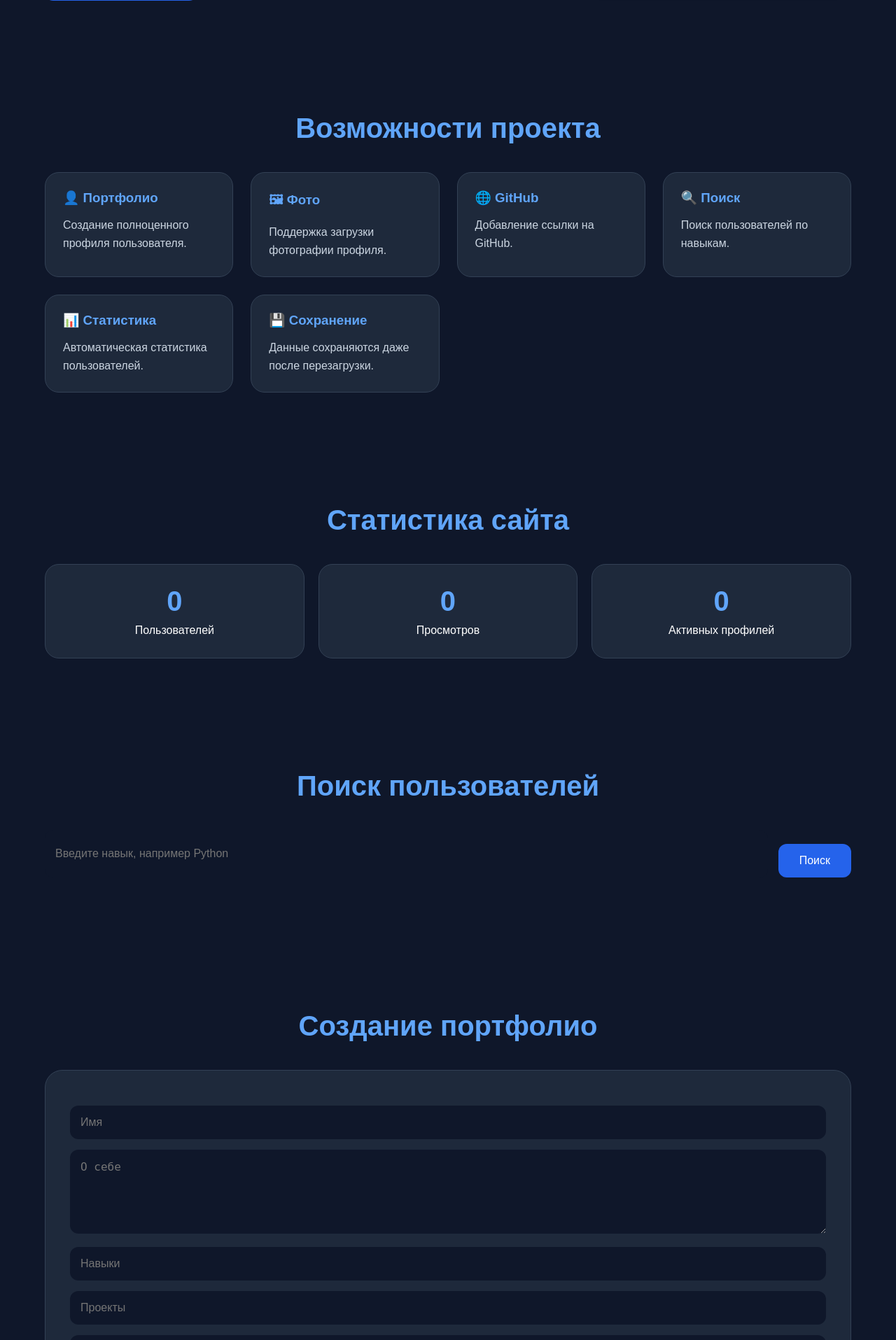
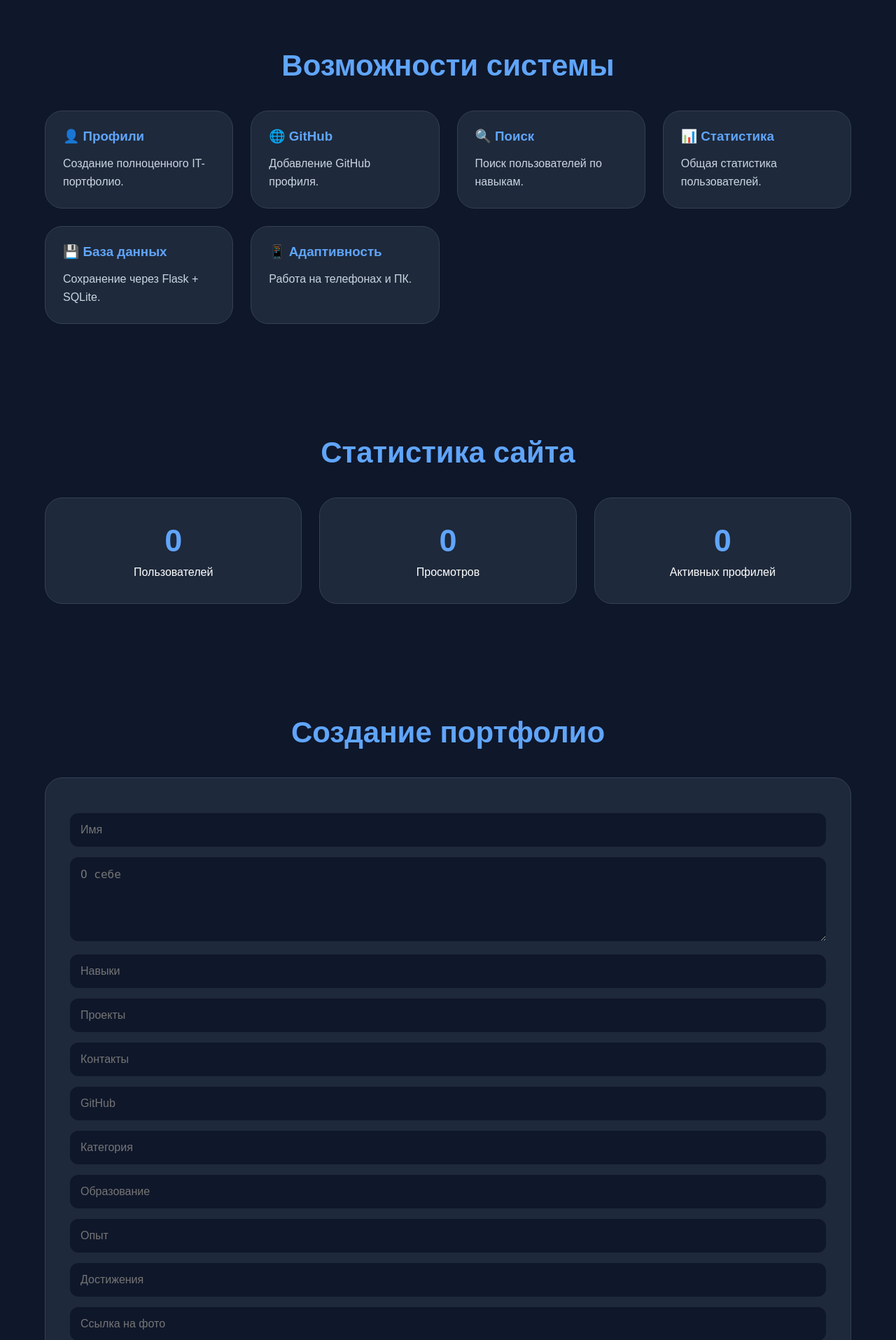
Before and after one commit to Doublewokk/portfolio-system, a Flask app: page / in a window 1280 px wide. Shown: the part 525-2440 px from the top of the page at 70% size. Run offline with Flask 3, Linux system fonts and the light colour scheme; data that the repository does not hold is empty.

Commit message:
Update index.html

```diff
--- a/templates/index.html
+++ b/templates/index.html
@@ -108,27 +113,28 @@ section{
 .section-title{
     text-align:center;
     margin-bottom:40px;
-    font-size:40px;
     color:#60a5fa;
+    font-size:42px;
 }
 
 .cards{
     display:grid;
-    grid-template-columns:repeat(auto-fit,minmax(260px,1fr));
+    grid-template-columns:
+    repeat(auto-fit,minmax(260px,1fr));
     gap:25px;
 }
 
 .card{
     background:#1e293b;
     border:1px solid #334155;
-    border-radius:20px;
+    border-radius:25px;
     padding:25px;
     transition:0.3s;
 }
 
 .card:hover{
-    transform:translateY(-8px);
-    box-shadow:0 0 20px rgba(96,165,250,0.3);
+    transform:translateY(-7px);
+    box-shadow:0 0 25px rgba(96,165,250,0.2);
 }
 
 .card h3{
@@ -143,29 +149,30 @@ section{
 
 .stats{
     display:grid;
-    grid-template-columns:repeat(auto-fit,minmax(220px,1fr));
-    gap:20px;
+    grid-template-columns:
+    repeat(auto-fit,minmax(220px,1fr));
+    gap:25px;
 }
 
 .stat-box{
     background:#1e293b;
-    padding:30px;
-    border-radius:20px;
+    border-radius:25px;
+    padding:35px;
     text-align:center;
     border:1px solid #334155;
 }
 
 .stat-box h2{
+    font-size:45px;
     color:#60a5fa;
-    font-size:40px;
     margin-bottom:10px;
 }
 
 form{
     background:#1e293b;
-    border:1px solid #334155;
     padding:35px;
     border-radius:25px;
+    border:1px solid #334155;
 }
 
 input,
@@ -181,97 +188,118 @@ textarea{
 }
 
 textarea{
+    min-height:120px;
     resize:vertical;
-    min-height:120px;
 }
 
 button{
     margin-top:20px;
+    padding:15px 30px;
     background:#2563eb;
     border:none;
-    padding:15px 30px;
     border-radius:12px;
     color:white;
     cursor:pointer;
     transition:0.3s;
-    font-size:16px;
 }
 
 button:hover{
     background:#1d4ed8;
 }
 
-.profile-card{
-    background:#1e293b;
-    border:1px solid #334155;
-    border-radius:25px;
-    padding:30px;
-    margin-top:40px;
+#searchResults{
+    display:grid;
+    grid-template-columns:
+    repeat(auto-fit,minmax(300px,1fr));
+    gap:20px;
+    margin-top:30px;
 }
 
-.profile-card img{
-    width:180px;
-    height:180px;
+.user-card{
+    background:#1e293b;
+    padding:25px;
+    border-radius:25px;
+    border:1px solid #334155;
+}
+
+.user-card img{
+    width:120px;
+    height:120px;
     border-radius:50%;
     object-fit:cover;
     margin-bottom:20px;
 }
 
-.profile-card h2{
+.user-card h2{
     color:#60a5fa;
-    margin-bottom:20px;
+    margin-bottom:15px;
 }
 
-.profile-card p{
-    margin:10px 0;
+.user-card p{
+    margin:8px 0;
     color:#cbd5e1;
 }
 
 .search-box{
     display:flex;
     gap:15px;
-    margin-bottom:30px;
-}
-
-.search-box input{
-    margin-top:0;
-}
-
-#searchResults{
-    display:grid;
-    grid-template-columns:repeat(auto-fit,minmax(300px,1fr));
-    gap:20px;
-}
-
-.search-user{
-    background:#1e293b;
-    padding:20px;
-    border-radius:20px;
-    border:1px solid #334155;
 }
 
 footer{
+    background:#111827;
     margin-top:60px;
-    background:#111827;
     padding:30px;
     text-align:center;
     color:#94a3b8;
 }
 
+@media(max-width:900px){
+
+.hero{
+    flex-direction:column;
+    text-align:center;
+}
+
+.hero-text h2{
+    font-size:45px;
+}
+
+.hero img{
+    width:280px;
+}
+
+}
+
 </style>
+
 </head>
 
 <body>
 
 <header>
 
-<h1>Portfolio System</h1>
+<h1>
+Portfolio System
+</h1>
 
 <nav>
-    <a onclick="scrollToSection('home')">Главная</a>
-    <a onclick="scrollToSection('portfolio')">Портфолио</a>
-    <a onclick="scrollToSection('statistics')">Статистика</a>
-    <a onclick="scrollToSection('contactsSection')">Контакты</a>
+
+<a onclick="scrollToSection('home')">
+Главная
+</a>
+
+<a onclick="scrollToSection('portfolio')">
+Портфолио
+</a>
+
+<a onclick="scrollToSection('statistics')">
+Статистика
+</a>
+
+<a onclick="scrollToSection('search')">
+Поиск
+</a>
+
 </nav>
 
 </header>
@@ -284,22 +312,31 @@ footer{
 
 <div class="hero-text">
 
-<h2>Ultimate Portfolio System</h2>
+<h2>
+Ultimate Portfolio System
+</h2>
 
 <p>
-Полноценная система цифровых портфолио
-для школьников, студентов и IT-разработчиков.
+Современная платформа для создания
+цифрового IT-портфолио.
 </p>
 
 <p>
-Проект поддерживает создание профилей,
-поиск пользователей, сохранение данных,
-статистику и загрузку фотографий.
+Система поддерживает:
+создание профилей,
+общую статистику,
+поиск пользователей,
+GitHub,
+фото профиля
+и сохранение данных.
 </p>
 
-<a class="button" onclick="scrollToSection('portfolio')">
+<div class="button"
+onclick="scrollToSection('portfolio')">
+
 Создать портфолио
-</a>
+
+</div>
 
 </div>
 
@@ -312,25 +349,355 @@ footer{
 <section>
 
 <h2 class="section-title">
-Возможности проекта
+Возможности системы
 </h2>
 
 <div class="cards">
 
 <div class="card">
-<h3>👤 Портфолио</h3>
-<p>Создание полноценного профиля пользователя.</p>
-</div>
-
-<div class="card">
-<h3>🖼 Фото</h3>
-<p>Поддержка загрузки фотографии профиля.</p>
+<h3>👤 Профили</h3>
+<p>
+Создание полноценного IT-портфолио.
+</p>
 </div>
 
 <div class="card">
 <h3>🌐 GitHub</h3>
-<p>Добавление ссылки на GitHub.</p>
+<p>
+Добавление GitHub профиля.
+</p>
 </div>
+
+<div class="card">
+<h3>🔍 Поиск</h3>
+<p>
+Поиск пользователей по навыкам.
+</p>
+</div>
+
+<div class="card">
+<h3>📊 Статистика</h3>
+<p>
+Общая статистика пользователей.
+</p>
+</div>
+
+<div class="card">
+<h3>💾 База данных</h3>
+<p>
+Сохранение через Flask + SQLite.
+</p>
+</div>
+
+<div class="card">
+<h3>📱 Адаптивность</h3>
+<p>
+Работа на телефонах и ПК.
+</p>
+</div>
+
+</div>
+
+</section>
+
+<section id="statistics">
+
+<h2 class="section-title">
+Статистика сайта
+</h2>
+
+<div class="stats">
+
+<div class="stat-box">
+<h2 id="usersCount">0</h2>
+<p>Пользователей</p>
+</div>
+
+<div class="stat-box">
+<h2 id="viewsCount">0</h2>
+<p>Просмотров</p>
+</div>
+
+<div class="stat-box">
+<h2 id="activeCount">0</h2>
+<p>Активных профилей</p>
+</div>
+
+</div>
+
+</section>
+
+<section id="portfolio">
+
+<h2 class="section-title">
+Создание портфолио
+</h2>
+
+<form>
+
+<input type="text"
+id="name"
+placeholder="Имя">
+
+<textarea
+id="about"
+placeholder="О себе"></textarea>
+
+<input type="text"
+id="skills"
+placeholder="Навыки">
+
+<input type="text"
+id="projects"
+placeholder="Проекты">
+
+<input type="text"
+id="contacts"
+placeholder="Контакты">
+
+<input type="text"
+id="github"
+placeholder="GitHub">
+
+<input type="text"
+id="category"
+placeholder="Категория">
+
+<input type="text"
+id="education"
+placeholder="Образование">
+
+<input type="text"
+id="experience"
+placeholder="Опыт">
+
+<input type="text"
+id="achievements"
+placeholder="Достижения">
+
+<input type="text"
+id="photo"
+placeholder="Ссылка на фото">
+
+<button type="button"
+onclick="savePortfolio()">
+
+💾 Сохранить портфолио
+
+</button>
+
+</form>
+
+</section>
+
+<section id="search">
+
+<h2 class="section-title">
+Поиск пользователей
+</h2>
+
+<div class="search-box">
+
+<input type="text"
+id="searchInput"
+placeholder="Введите имя, навык или GitHub">
+
+<button onclick="searchUsers()">
+Поиск
+</button>
+
+</div>
+
+<div id="searchResults"></div>
+
+</section>
+
+</div>
+
+<footer>
+
+Ultimate Portfolio System © 2026
+
+</footer>
+
+<script>
+
+function scrollToSection(id){
+
+    document.getElementById(id)
+    .scrollIntoView({
+        behavior:"smooth"
+    });
+
+}
+
+async function savePortfolio(){
+
+    const portfolio = {
+
+        name:
+        document.getElementById("name").value,
+
+        about:
+        document.getElementById("about").value,
+
+        skills:
+        document.getElementById("skills").value,
+
+        projects:
+        document.getElementById("projects").value,
+
+        contacts:
+        document.getElementById("contacts").value,
+
+        github:
+        document.getElementById("github").value,
+
+        category:
+        document.getElementById("category").value,
+
+        education:
+        document.getElementById("education").value,
+
+        experience:
+        document.getElementById("experience").value,
+
+        achievements:
+        document.getElementById("achievements").value,
+
+        photo:
+        document.getElementById("photo").value
+
+    };
+
+    await fetch("/save", {
+
+        method:"POST",
+
+        headers:{
+            "Content-Type":"application/json"
+        },
+
+        body:JSON.stringify(portfolio)
+
+    });
+
+    alert("Портфолио сохранено!");
+
+    loadStats();
+    loadUsers();
+
+}
+
+async function loadStats(){
+
+    const response =
+        await fetch("/stats");
+
+    const data =
+        await response.json();
+
+    document.getElementById("usersCount")
+    .innerHTML = data.users;
+
+    document.getElementById("viewsCount")
+    .innerHTML = data.views;
+
+    document.getElementById("activeCount")
+    .innerHTML = data.active;
+
+}
+
+async function loadUsers(){
+
+    const response =
+        await fetch("/users");
+
+    const users =
+        await response.json();
+
+    const results =
+        document.getElementById("searchResults");
+
+    results.innerHTML = "";
+
+    users.forEach(user => {
+
+        results.innerHTML += `
+
+        <div class="user-card">
+
+        <img src="${user.photo}">
+
+        <h2>${user.name}</h2>
+
+        <p>🛠 ${user.skills}</p>
+
+        <p>💼 ${user.category}</p>
+
+        <p>📞 ${user.contacts}</p>
+
+        <p>🌐 ${user.github}</p>
+
+        <p>👁 Просмотры: ${user.views}</p>
+
+        </div>
+
+        `;
+
+    });
+
+}
+
+async function searchUsers(){
+
+    const query =
+    document.getElementById("searchInput").value;
+
+    const response =
+    await fetch(`/search/${query}`);
+
+    const users =
+    await response.json();
+
+    const results =
+    document.getElementById("searchResults");
+
+    results.innerHTML = "";
+
+    users.forEach(user => {
+
+        results.innerHTML += `
+
+        <div class="user-card">
+
+        <img src="${user.photo}">
+
+        <h2>${user.name}</h2>
+
+        <p>🛠 ${user.skills}</p>
+
+        <p>💼 ${user.category}</p>
+
+        <p>📞 ${user.contacts}</p>
+
+        <p>🌐 ${user.github}</p>
+
+        </div>
+
+        `;
+
+    });
+
+}
+
+loadStats();
+loadUsers();
+
+</script>
+
+</body>
+</html>
 
 <div class="card">
 <h3>🔍 Поиск</h3>
```
Also changed, not shown: other parts of templates/index.html (+22 -17 lines).
